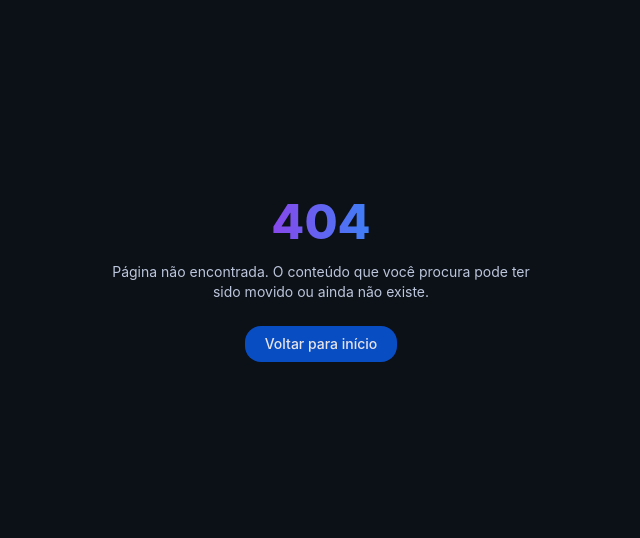
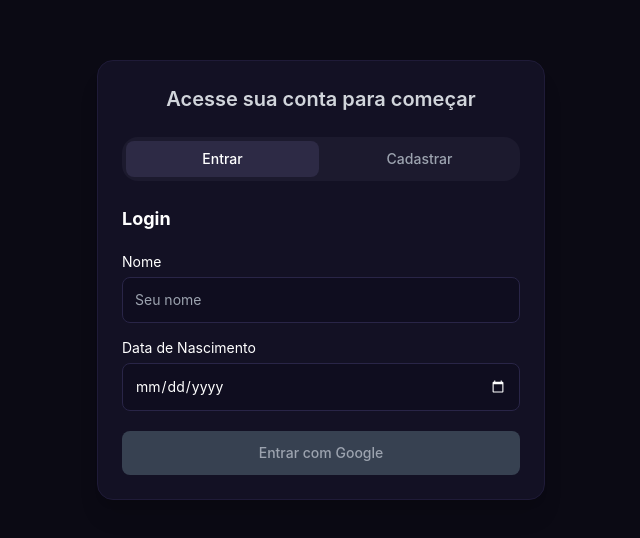
Before and after one commit to davidtav/politiZ, a Next.js app in the folder frontend/: page /login-tabs in a window 1280 px wide. Before the commit this address had no page. Shown: the part 120-658 px from the top of the page, without its empty margins (319-959 px from the left). Built offline with nearby package versions, Linux system fonts and the light colour scheme; no server answers.

Commit message:
feat: Criacao de uma rota alternativa de login usando tabcontrol

```diff
--- /dev/null
+++ b/frontend/app/login-tabs/page.tsx
@@ -0,0 +1,266 @@
+'use client';
+
+import { useState, ChangeEvent, FormEvent } from 'react';
+import { Tab } from '@headlessui/react';
+import { initializeApp } from 'firebase/app';
+import { getAuth, GoogleAuthProvider, signInWithPopup } from 'firebase/auth';
+import axios from 'axios';
+import { useRouter } from 'next/navigation';
+import clsx from 'clsx';
+
+// --- CONFIG FIREBASE ---
+const firebaseConfig = {
+  apiKey: process.env.NEXT_PUBLIC_FIREBASE_API_KEY!,
+  authDomain: process.env.NEXT_PUBLIC_FIREBASE_AUTH_DOMAIN!,
+  projectId: process.env.NEXT_PUBLIC_FIREBASE_PROJECT_ID!,
+  storageBucket: process.env.NEXT_PUBLIC_FIREBASE_STORAGE_BUCKET!,
+  messagingSenderId: process.env.NEXT_PUBLIC_FIREBASE_MESSAGING_SENDER_ID!,
+  appId: process.env.NEXT_PUBLIC_FIREBASE_APP_ID!,
+};
+
+const app = initializeApp(firebaseConfig);
+const auth = getAuth(app);
+const provider = new GoogleAuthProvider();
+
+const API_BASE_URL = 'http://localhost:3001';
+
+export default function LoginTabsPage() {
+  const router = useRouter();
+
+  // GOOGLE LOGIN STATES
+  const [googleName, setGoogleName] = useState('');
+  const [googleBirth, setGoogleBirth] = useState('');
+  const [googleError, setGoogleError] = useState('');
+
+  // MANUAL REGISTER STATES
+  const [manualData, setManualData] = useState({
+    name: '',
+    email: '',
+    dateOfBirth: '',
+    password: '',
+  });
+  const [manualError, setManualError] = useState('');
+
+  // ***********************
+  // GOOGLE LOGIN HANDLER
+  // ***********************
+  const handleGoogleLogin = async () => {
+    setGoogleError('');
+
+    if (!googleName || !googleBirth) {
+      setGoogleError('Preencha nome e data de nascimento antes de continuar.');
+      return;
+    }
+
+    try {
+      const result = await signInWithPopup(auth, provider);
+      const user = result.user;
+
+      await axios.post(`${API_BASE_URL}/users`, {
+        name: googleName,
+        email: user.email,
+        dateOfBirth: googleBirth,
+        city: 'Ibitinga',
+      });
+
+      router.push('/');
+    } catch (err) {
+      console.error(err);
+      setGoogleError('Erro ao realizar login com Google.');
+    }
+  };
+
+  // ***********************
+  // MANUAL REGISTER HANDLER
+  // ***********************
+  const handleManualChange = (e: ChangeEvent<HTMLInputElement>) => {
+    setManualData({ ...manualData, [e.target.name]: e.target.value });
+  };
+
+  const handleManualSubmit = async (e: FormEvent) => {
+    e.preventDefault();
+    setManualError('');
+
+    const { name, email, dateOfBirth, password } = manualData;
+
+    if (!name || !email || !dateOfBirth || !password) {
+      setManualError('Todos os campos são obrigatórios.');
+      return;
+    }
+
+    try {
+      await axios.post(`${API_BASE_URL}/users`, {
+        name,
+        email,
+        dateOfBirth,
+        password,
+        city: 'Ibitinga',
+      });
+
+      router.push('/');
+    } catch (err) {
+      console.error(err);
+      setManualError('Erro ao cadastrar usuário.');
+    }
+  };
+
+  return (
+    <main className="min-h-screen flex items-center justify-center bg-[#0B0A14] text-white px-6 py-10">
+      <div className="w-full max-w-md bg-[#131124] p-6 rounded-xl shadow-xl border border-[#1f1b38]">
+
+        <h1 className="text-center text-xl font-semibold text-gray-300 mb-6">
+          Acesse sua conta para começar
+        </h1>
+
+        <Tab.Group>
+          <Tab.List className="flex space-x-1 bg-[#1C1A2E] p-1 rounded-xl">
+
+            {/* TAB ENTRAR */}
+            <Tab
+              className={({ selected }: { selected: boolean }) =>
+                clsx(
+                  'w-full py-2 rounded-lg text-sm font-medium transition',
+                  selected
+                    ? 'bg-[#2D2A45] text-white'
+                    : 'text-gray-400 hover:bg-[#242238]'
+                )
+              }
+            >
+              Entrar
+            </Tab>
+
+            {/* TAB CADASTRAR */}
+            <Tab
+              className={({ selected }: { selected: boolean }) =>
+                clsx(
+                  'w-full py-2 rounded-lg text-sm font-medium transition',
+                  selected
+                    ? 'bg-[#2D2A45] text-white'
+                    : 'text-gray-400 hover:bg-[#242238]'
+                )
+              }
+            >
+              Cadastrar
+            </Tab>
+          </Tab.List>
+
+          {/* PAINEL DAS ABAS */}
+          <Tab.Panels className="mt-6">
+
+            {/* ****************************
+                ABA 1 — LOGIN COM GOOGLE
+            **************************** */}
+            <Tab.Panel>
+              <h2 className="text-lg font-bold mb-4">Login</h2>
+
+              <label className="block mb-3">
+                <span className="text-sm">Nome</span>
+                <input
+                  type="text"
+                  className="mt-1 w-full px-3 py-3 text-sm rounded-lg bg-[#0F0D1F] border border-[#292547]"
+                  value={googleName}
+                  onChange={(e) => setGoogleName(e.target.value)}
+                  placeholder="Seu nome"
+                />
+              </label>
+
+              <label className="block mb-3">
+                <span className="text-sm">Data de Nascimento</span>
+                <input
+                  type="date"
+                  className="mt-1 w-full px-3 py-3 text-sm rounded-lg bg-[#0F0D1F] border border-[#292547]"
+                  value={googleBirth}
+                  onChange={(e) => setGoogleBirth(e.target.value)}
+                />
+              </label>
+
+              {googleError && (
+                <p className="text-red-400 text-sm mb-3">{googleError}</p>
+              )}
+
+              <button
+                onClick={handleGoogleLogin}
+                className={clsx(
+                  'w-full py-3 rounded-lg text-sm font-medium mt-2 transition',
+                  googleName && googleBirth
+                    ? 'bg-blue-600 hover:bg-blue-500'
+                    : 'bg-gray-700 text-gray-400 cursor-not-allowed'
+                )}
+                disabled={!googleName || !googleBirth}
+              >
+                Entrar com Google
+              </button>
+            </Tab.Panel>
+
+            {/* ****************************
+               ABA 2 — CADASTRO MANUAL
+            **************************** */}
+            <Tab.Panel>
+              <h2 className="text-lg font-bold mb-4">Criar Conta</h2>
+
+              <form onSubmit={handleManualSubmit} className="space-y-4">
+
+                <label className="block">
+                  <span className="text-sm">Nome</span>
+                  <input
+                    name="name"
+                    type="text"
+                    className="mt-1 w-full px-3 py-3 text-sm rounded-lg bg-[#0F0D1F] border border-[#292547]"
+                    value={manualData.name}
+                    onChange={handleManualChange}
+                  />
+                </label>
+
+                <label className="block">
+                  <span className="text-sm">E-mail</span>
+                  <input
+                    name="email"
+                    type="email"
+                    className="mt-1 w-full px-3 py-3 text-sm rounded-lg bg-[#0F0D1F] border border-[#292547]"
+                    value={manualData.email}
+                    onChange={handleManualChange}
+                  />
+                </label>
+
+                <label className="block">
+                  <span className="text-sm">Data de Nascimento</span>
+                  <input
+                    name="dateOfBirth"
+                    type="date"
+                    className="mt-1 w-full px-3 py-3 text-sm rounded-lg bg-[#0F0D1F] border border-[#292547]"
+                    value={manualData.dateOfBirth}
+                    onChange={handleManualChange}
+                  />
+                </label>
+
+                <label className="block">
+                  <span className="text-sm">Senha</span>
+                  <input
+                    name="password"
+                    type="password"
+                    className="mt-1 w-full px-3 py-3 text-sm rounded-lg bg-[#0F0D1F] border border-[#292547]"
+                    value={manualData.password}
+                    onChange={handleManualChange}
+                  />
+                </label>
+
+                {manualError && (
+                  <p className="text-red-400 text-sm">{manualError}</p>
+                )}
+
+                <button
+                  type="submit"
+                  className="w-full py-3 rounded-lg bg-blue-600 hover:bg-blue-500 text-sm font-medium mt-3"
+                >
+                  Cadastrar
+                </button>
+
+              </form>
+            </Tab.Panel>
+
+          </Tab.Panels>
+        </Tab.Group>
+      </div>
+    </main>
+  );
+}
--- a/frontend/package.json
+++ b/frontend/package.json
@@ -8,7 +8,9 @@
     "start": "next start"
   },
   "dependencies": {
+    "@headlessui/react": "^2.2.9",
     "axios": "^1.13.2",
+    "clsx": "^2.1.1",
     "firebase": "^12.6.0",
     "framer-motion": "10.16.4",
     "next": "^14.2.33",
@@ -20,7 +22,7 @@
   },
   "devDependencies": {
     "@types/node": "20.10.0",
-    "@types/react": "18.2.37",
+    "@types/react": "^18.2.37",
     "autoprefixer": "10.4.16",
     "dotenv": "^17.2.3",
     "postcss": "8.4.31",
```
